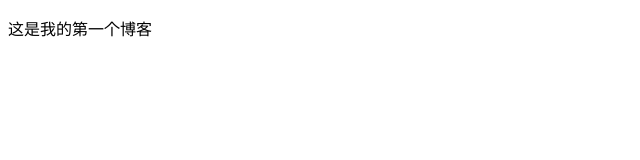
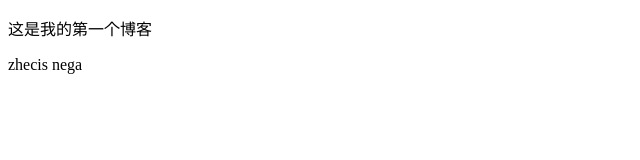
Before and after one commit to abumphy/Blog123, a plain HTML site: page index.html in a window 1280 px wide. Shown: the full height of the page, 0-640 px from the left. Drawn offline with Linux system fonts and the light colour scheme.

Commit message:
Update index.html

```diff
--- a/index.html
+++ b/index.html
@@ -6,7 +6,7 @@
 <body>
   <div>
     <p>这是我的第一个博客</p>
-
+    zhecis nega
   </div>
 </body>
 </html>
```
